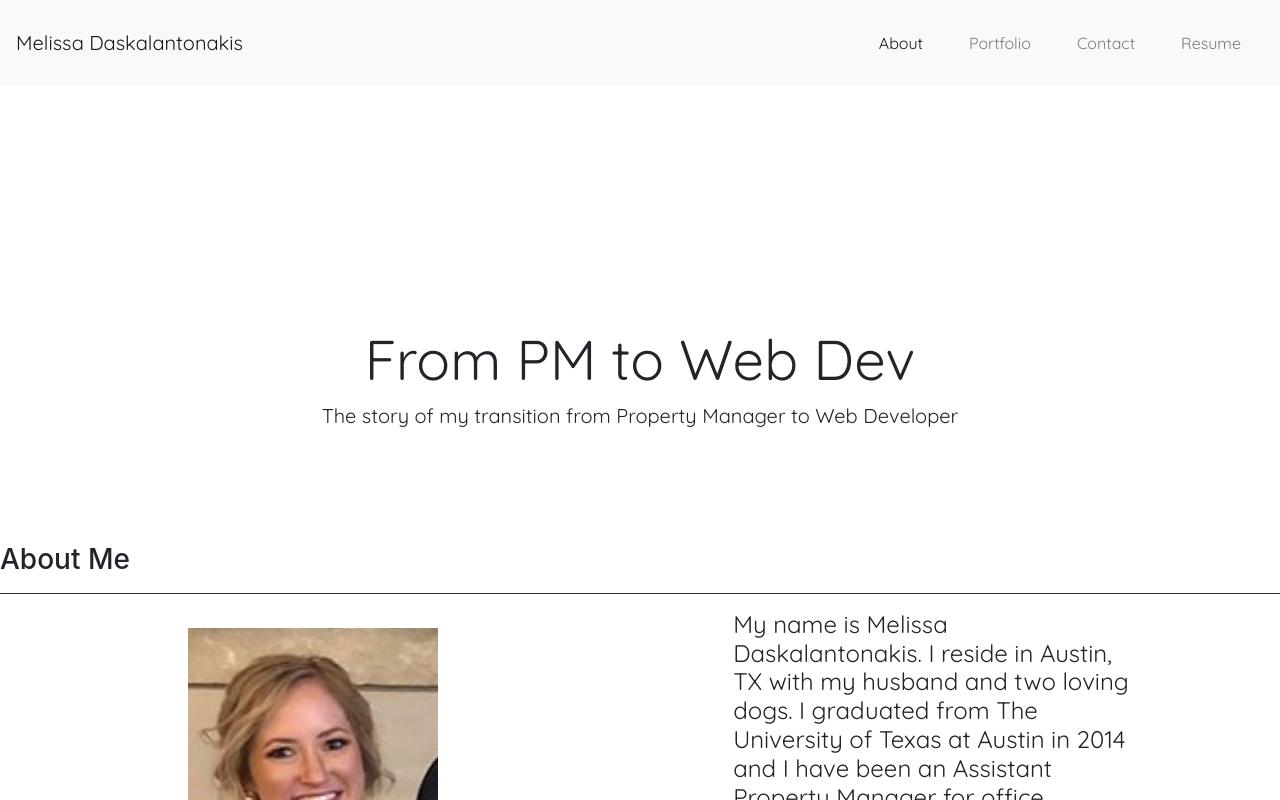
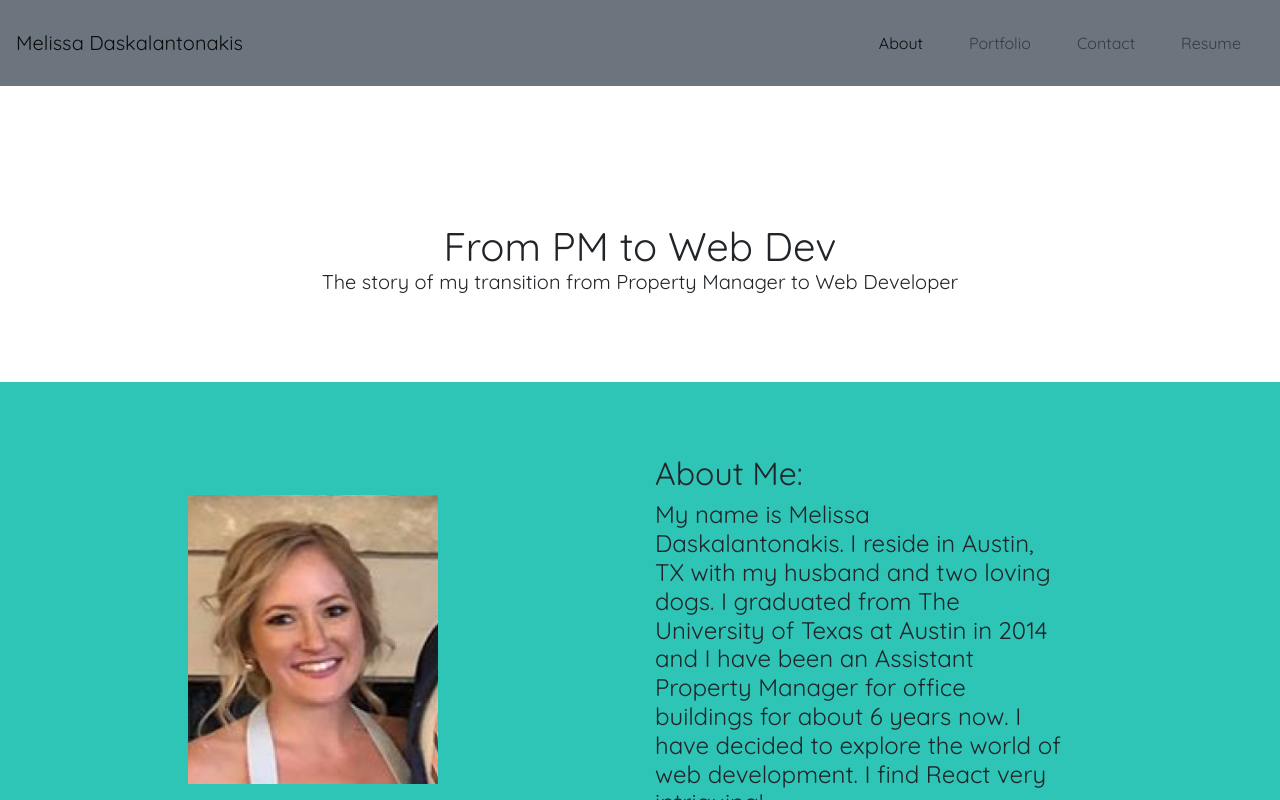
Before and after one commit to mellyro/react-portfolio, a React (Create React App) app: page / in a window 1280 px wide. Shown: the top 800 px of the page. Built offline with nearby package versions, Linux system fonts and the light colour scheme.

Commit message:
several design updates

```diff
--- a/src/components/About/index.js
+++ b/src/components/About/index.js
@@ -5,21 +5,28 @@ import '../../index.css';
 
 
 const About = () => (
-    <div>
+    <section>
         <Jumbotron phrase="From PM to Web Dev" subtitle="The story of my transition from Property Manager to Web Developer" />
-        <h3>About Me</h3>
-        <hr />
+
+        <div className="about">
+        <br />
+        <br />
+        <br />
             <div className="row">
                 <div className="col-md-6 aboutSections">
                     <img src={coverImage} style={{ width: "40%" }} alt="cover"/>
                 </div>
                 <div className="col-md-6 aboutSections">
+                    <div>
+                    <h2>About Me:</h2>
                     <h4 className="bio bio1">
                     My name is Melissa Daskalantonakis. I reside in Austin, TX with my husband and two loving dogs. I graduated from The University of Texas at Austin in 2014 and I have been an Assistant Property Manager for office buildings for about 6 years now. I have decided to explore the world of web development. I find React very intriguing!
                     </h4>
                     </div>
                 </div>
             </div>
+        </div>
+    </section>
 );
 
 export default About;
--- a/src/components/Jumbotron/index.js
+++ b/src/components/Jumbotron/index.js
@@ -3,9 +3,14 @@ import PropTypes from 'prop-types';
 import '../../index.css';
 
 const Jumbotron = ({ phrase, subtitle }) => (
-    <div className="jumbotron text-center">
-        <h1 className="display-4 jumbotronMain">{phrase}</h1>
-        <p className="lead">{subtitle}</p>
+    <div>
+        <br />
+        <h1 className="jumbotronMain text-center">{phrase}
+        <p className="lead text-center">{subtitle}</p>
+        </h1>
+        <br />
+        <br />
+        <br />
     </div>
 );
 
--- a/src/components/Nav/index.js
+++ b/src/components/Nav/index.js
@@ -4,7 +4,7 @@ import '../../index.css';
 function Nav(props) {
     const tabs = ['About', 'Portfolio', 'Contact', 'Resume']
     return(
-        <nav className="navbar navbar-expand-lg navbar-light bg-light">
+        <nav className="navbar navbar-expand-lg navbar-light">
                 <a className="navbar-brand" href="/">
                     Melissa Daskalantonakis
                 </a>
--- a/src/components/Portfolio/index.js
+++ b/src/components/Portfolio/index.js
@@ -5,10 +5,14 @@ import '../../index.css';
 
 function Portfolio() {
     return(
-        <div>
+      <section>
         <Jumbotron phrase="Front to Back." subtitle="A list of full stack, front end, and back end projects I worked on" />
+        <div className="portfolio">
+          <br />
+          <br />
+
           <h3>Full Stack Applications</h3>
-        <hr />
+          <br />
           <div className="row">
           <div className="col-md-6">
               <Picture source={require("../../assets/projects/hearth.png")} alt="hearth" github="https://github.com/melissadaska/hearth" deployed="https://infinite-ocean-27765.herokuapp.com/" />
@@ -16,13 +20,15 @@ function Portfolio() {
             <div className="col-md-6">
               <Picture source={require("../../assets/projects/photoport.png")}alt="photo-port" github="https://github.com/melissadaska/photo-port" deployed="https://melissadaska.github.io/photo-port/" />
             </div>
+            <br />
             <div className="col-md-6">
               <Picture source={require("../../assets/projects/foodfestival.png")} alt="food-festival" github="https://github.com/melissadaska/food-festival" deployed="https://melissadaska.github.io/food-festival/" />
             </div>
           </div>
 
+
+
             <h3 className="frontend">Front End Websites</h3>
-        <hr />
             <div className="row">
 
               <div className="col-md-6">
@@ -36,6 +42,7 @@ function Portfolio() {
               </div>
             </div>
           </div>
+      </section>
     );
 }
 
--- a/src/components/Resume/index.js
+++ b/src/components/Resume/index.js
@@ -18,7 +18,7 @@ function Resume() {
             <div>
             <h3 className="col-sm text-center">Resume</h3>
                 <div className="col-sm text-center">
-                    <p>View my LinkedIn to see resume <a href="https://www.linkedin.com/in/melissa-daskalantonakis/">Melissa's LinkedIn</a>.</p>
+                    <p>View my resume on <a href="https://www.linkedin.com/in/melissa-daskalantonakis/">LinkedIn!</a></p>
                 </div>
             </div>
 
--- a/src/index.css
+++ b/src/index.css
@@ -2,15 +2,6 @@ body {
   margin: 0;
   padding: 0;
   font-family: "Quicksand", sans-serif;
-}
-
-.header {
-  padding-top: 50px;
-  font-family: "Quicksand", sans-serif;
-}
-
-code {
-  font-family: "Handlee", cursive;
 }
 
 a {
@@ -44,38 +35,25 @@ body {
 .navbar {
   padding-top: 50px;
   font-family: "Quicksand", sans-serif;
+  background-color: #6C757D
 }
 
 .jumbotronMain,
-.jumbotron p,
-h3 {
+.lead {
   font-family: "Quicksand", sans-serif;
 }
 
-
-.jumbotron {
-  padding-top: 250px;
-  padding-bottom: 250px;
+.about {
+  background-color: #2EC4B6;
+  padding-bottom: 200px;
+  font-family: "Quicksand", sans-serif;
 }
 
-hr {
-  border: 0;
-  height: 1px;
-  background: #333;
-  background-image: linear-gradient(to right, #ccc, #333, #ccc);
-  margin-top: 30px;
-  margin-bottom: 30px;
+.portfolio{
+  background-color: #2EC4B6;
+  font-family: "Quicksand", sans-serif;
 }
 
-html {
-  position: relative;
-  min-height: 100%;
-}
-
-body {
-  /* Margin bottom by footer height */
-  margin-bottom: 120px;
-}
 
 .footer {
   position: relative;
@@ -93,11 +71,6 @@ body {
   padding-top: 4.5%;
 }
 
-.jumbotron,
-.navbar {
-  background: transparent !important;
-}
-
 .btn {
   margin-top: 1rem;
   padding: 8rem 2rem;
@@ -105,11 +78,6 @@ body {
   border: 3px #122444 solid;
   outline: none;
   font-size: 30px;
-}
-
-.picContainer {
-  position: relative;
-  width: 100%;
 }
 
 .image {
```
Lines whose indentation alone changed are shown as unchanged.
